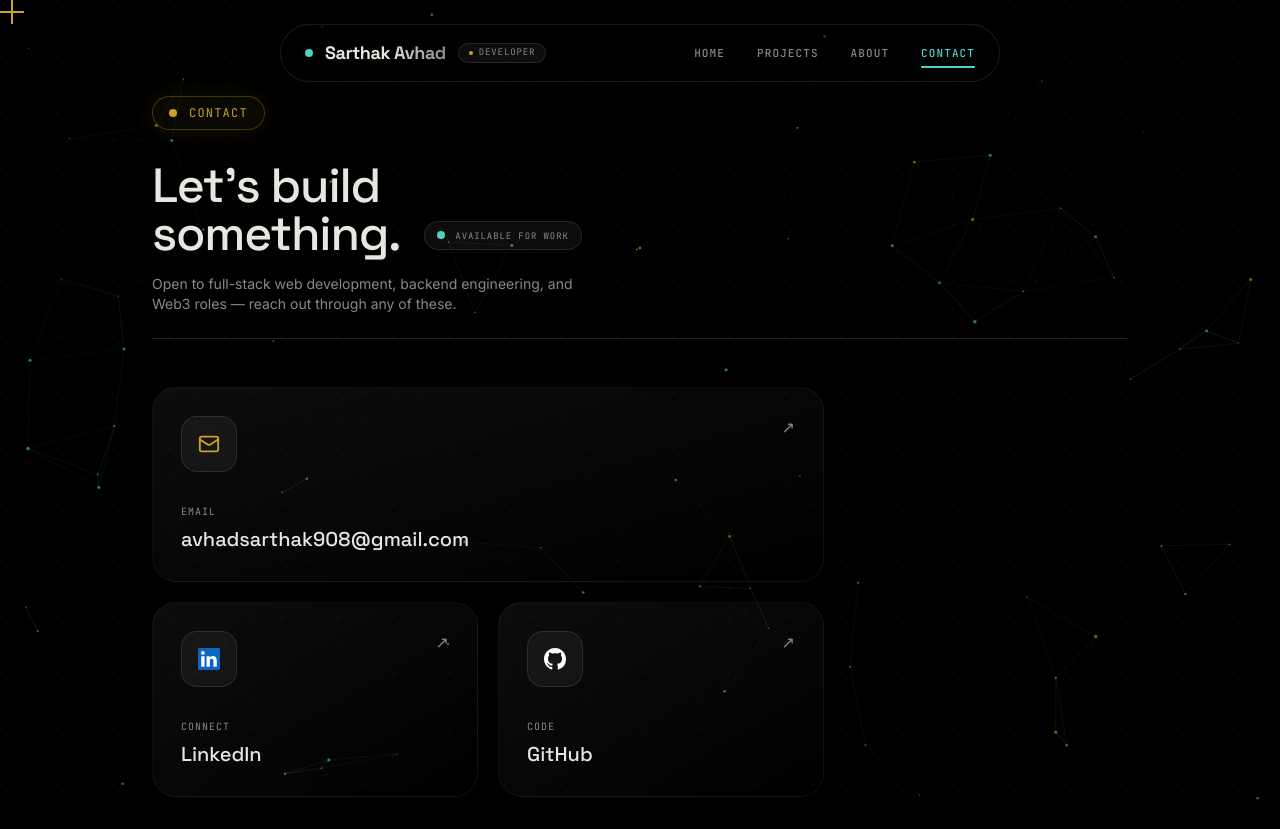
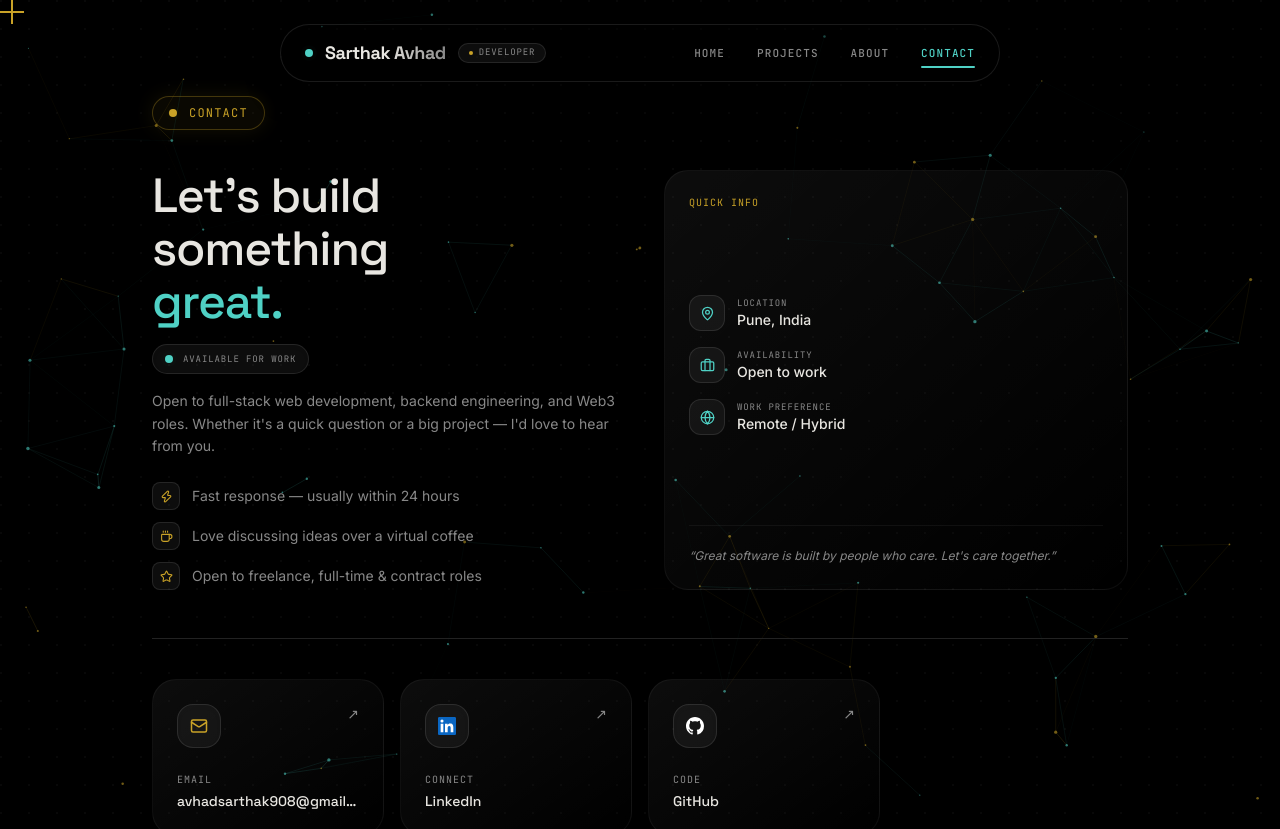
Before and after one commit to sarthakavahd/My-Protfolio, a Next.js app: page /contact in a window 1280 px wide. Shown: the top 829 px of the page. Built offline with nearby package versions, Linux system fonts and the light colour scheme.

Commit message:
feat: restructure contact page with two-column layout filling empty right side

```diff
--- a/app/contact/page.tsx
+++ b/app/contact/page.tsx
@@ -1,7 +1,7 @@
 "use client";
 import { useState } from "react";
 import { motion } from "framer-motion";
-import { Mail, Phone, Check } from "lucide-react";
+import { Mail, Phone, Check, MapPin, Briefcase, Globe, Zap, Coffee, Star } from "lucide-react";
 import { contact } from "@/data/projects";
 
 function GithubIcon({ size = 20 }: { size?: number }) {
@@ -22,19 +22,31 @@ function LinkedinIcon({ size = 20 }: { size?: number }) {
 }
 
 const items = [
-  { icon: Mail,         label: contact.email,   href: `mailto:${contact.email}`,  sublabel: "Email" },
+  { icon: Mail,         label: contact.email,  href: `mailto:${contact.email}`, sublabel: "Email" },
   ...(contact.phone ? [{ icon: Phone, label: contact.phone, href: `tel:${contact.phone}`, sublabel: "Phone" }] : []),
-  { icon: LinkedinIcon, label: "LinkedIn",      href: contact.linkedin,           sublabel: "Connect" },
-  { icon: GithubIcon,   label: "GitHub",        href: contact.github,             sublabel: "Code" },
+  { icon: LinkedinIcon, label: "LinkedIn",     href: contact.linkedin,          sublabel: "Connect" },
+  { icon: GithubIcon,   label: "GitHub",       href: contact.github,            sublabel: "Code" },
 ];
 
-const contactCardVariants = {
-  hidden: { opacity: 0, x: 60, scale: 0.9, filter: "blur(6px)" },
+const cardVariants = {
+  hidden: { opacity: 0, y: 30, scale: 0.95, filter: "blur(6px)" },
   visible: (i: number) => ({
-    opacity: 1, x: 0, scale: 1, filter: "blur(0px)",
-    transition: { duration: 0.7, delay: 0.4 + i * 0.12, ease: [0.22, 1, 0.36, 1] as const }
+    opacity: 1, y: 0, scale: 1, filter: "blur(0px)",
+    transition: { duration: 0.7, delay: 0.5 + i * 0.12, ease: [0.22, 1, 0.36, 1] as const }
   })
 };
+
+const facts = [
+  { icon: MapPin,    label: "Location",        value: "Pune, India" },
+  { icon: Briefcase, label: "Availability",    value: "Open to work" },
+  { icon: Globe,     label: "Work Preference", value: "Remote / Hybrid" },
+];
+
+const highlights = [
+  { icon: Zap,    text: "Fast response — usually within 24 hours" },
+  { icon: Coffee, text: "Love discussing ideas over a virtual coffee" },
+  { icon: Star,   text: "Open to freelance, full-time & contract roles" },
+];
 
 export default function ContactPage() {
   const [copied, setCopied] = useState(false);
@@ -49,32 +61,39 @@ export default function ContactPage() {
 
   return (
     <main className="mx-auto max-w-5xl px-6 py-24">
+
+      {/* Badge */}
       <motion.div
         initial={{ opacity: 0, x: -50, filter: "blur(6px)" }}
         animate={{ opacity: 1, x: 0, filter: "blur(0px)" }}
         transition={{ duration: 0.7, ease: [0.22, 1, 0.36, 1] as const }}
-        className="mb-8 inline-flex items-center gap-3 rounded-full border border-gold/30 bg-gold/5 px-4 py-2 font-mono text-[10px] sm:text-xs uppercase tracking-widest text-gold shadow-[0_0_20px_rgba(201,162,39,0.1)] backdrop-blur-sm"
+        className="mb-10 inline-flex items-center gap-3 rounded-full border border-gold/30 bg-gold/5 px-4 py-2 font-mono text-[10px] sm:text-xs uppercase tracking-widest text-gold shadow-[0_0_20px_rgba(201,162,39,0.1)] backdrop-blur-sm"
       >
         <span className="relative flex h-1.5 w-1.5 sm:h-2 sm:w-2">
-          <span className="animate-ping absolute inline-flex h-full w-full rounded-full bg-gold opacity-75"></span>
-          <span className="relative inline-flex rounded-full h-1.5 w-1.5 sm:h-2 sm:w-2 bg-gold"></span>
+          <span className="animate-ping absolute inline-flex h-full w-full rounded-full bg-gold opacity-75" />
+          <span className="relative inline-flex rounded-full h-1.5 w-1.5 sm:h-2 sm:w-2 bg-gold" />
         </span>
         <span>Contact</span>
       </motion.div>
 
+      {/* TOP — two column: Heading left, Info right */}
+      <div className="grid grid-cols-1 lg:grid-cols-2 gap-12 mb-12">
+
+        {/* LEFT — Heading + description */}
+        <div>
           <motion.div
             initial={{ opacity: 0, y: 40, filter: "blur(10px)" }}
             animate={{ opacity: 1, y: 0, filter: "blur(0px)" }}
             transition={{ duration: 0.8, delay: 0.15, ease: [0.22, 1, 0.36, 1] as const }}
-        className="mb-4 flex flex-col sm:flex-row sm:items-end gap-5 sm:gap-6"
+            className="mb-4 flex flex-col gap-4"
           >
-        <h1 className="font-display text-4xl font-medium text-ink sm:text-5xl tracking-tight">
-          Let&apos;s build <br className="hidden sm:block"/> something.
+            <h1 className="font-display text-4xl font-medium text-ink sm:text-5xl tracking-tight leading-[1.1]">
+              Let&apos;s build<br />something<br /><span className="text-cyan">great.</span>
             </h1>
-        <div className="flex items-center gap-2.5 rounded-full border border-white/10 bg-white/5 px-3 py-1.5 mb-2 w-fit shadow-inner">
+            <div className="flex items-center gap-2.5 rounded-full border border-white/10 bg-white/5 px-3 py-1.5 w-fit shadow-inner">
               <span className="relative flex h-2 w-2">
-            <span className="animate-ping absolute inline-flex h-full w-full rounded-full bg-cyan opacity-75"></span>
-            <span className="relative inline-flex rounded-full h-2 w-2 bg-cyan"></span>
+                <span className="animate-ping absolute inline-flex h-full w-full rounded-full bg-cyan opacity-75" />
+                <span className="relative inline-flex rounded-full h-2 w-2 bg-cyan" />
               </span>
               <span className="font-mono text-[9px] uppercase tracking-widest text-muted mt-0.5">Available for Work</span>
             </div>
@@ -84,22 +103,81 @@ export default function ContactPage() {
             initial={{ opacity: 0, y: 20, filter: "blur(4px)" }}
             animate={{ opacity: 1, y: 0, filter: "blur(0px)" }}
             transition={{ duration: 0.6, delay: 0.3, ease: [0.22, 1, 0.36, 1] as const }}
-        className="mb-6 max-w-md text-sm text-muted"
+            className="text-sm text-muted leading-relaxed"
           >
-        Open to full-stack web development, backend engineering, and Web3 roles —
-        reach out through any of these.
+            Open to full-stack web development, backend engineering, and Web3 roles. Whether it&apos;s a quick question or a big project — I&apos;d love to hear from you.
           </motion.p>
 
-      {/* Separator — grows from left */}
+          {/* Highlights */}
+          <div className="mt-6 flex flex-col gap-3">
+            {highlights.map((h, i) => (
+              <motion.div
+                key={h.text}
+                initial={{ opacity: 0, x: -20 }}
+                animate={{ opacity: 1, x: 0 }}
+                transition={{ duration: 0.5, delay: 0.4 + i * 0.1, ease: [0.22, 1, 0.36, 1] as const }}
+                className="flex items-center gap-3"
+              >
+                <div className="flex h-7 w-7 shrink-0 items-center justify-center rounded-lg bg-white/5 border border-white/10">
+                  <h.icon size={13} className="text-gold" />
+                </div>
+                <p className="text-sm text-muted">{h.text}</p>
+              </motion.div>
+            ))}
+          </div>
+        </div>
+
+        {/* RIGHT — Quick Info */}
+        <motion.div
+          initial={{ opacity: 0, x: 40, filter: "blur(8px)" }}
+          animate={{ opacity: 1, x: 0, filter: "blur(0px)" }}
+          transition={{ duration: 0.8, delay: 0.35, ease: [0.22, 1, 0.36, 1] as const }}
+          className="flex flex-col justify-between gap-5"
+        >
+          {/* Info card */}
+          <div className="rounded-3xl border border-white/5 bg-gradient-to-br from-white/5 to-transparent p-6 backdrop-blur-xl h-full flex flex-col justify-between">
+            <p className="mb-5 font-mono text-[10px] uppercase tracking-widest text-gold">Quick Info</p>
+            <div className="flex flex-col gap-4 flex-1 justify-center">
+              {facts.map((fact, i) => (
+                <motion.div
+                  key={fact.label}
+                  initial={{ opacity: 0, y: 10 }}
+                  animate={{ opacity: 1, y: 0 }}
+                  transition={{ delay: 0.5 + i * 0.1, ease: [0.22, 1, 0.36, 1] as const }}
+                  className="flex items-center gap-3"
+                >
+                  <div className="flex h-9 w-9 shrink-0 items-center justify-center rounded-xl bg-white/5 border border-white/10">
+                    <fact.icon size={15} className="text-cyan" />
+                  </div>
+                  <div>
+                    <p className="font-mono text-[9px] uppercase tracking-widest text-muted">{fact.label}</p>
+                    <p className="text-sm font-medium text-ink">{fact.value}</p>
+                  </div>
+                </motion.div>
+              ))}
+            </div>
+
+            {/* Decorative bottom quote */}
+            <div className="mt-6 pt-5 border-t border-white/5">
+              <p className="text-xs text-muted italic leading-relaxed">
+                &ldquo;Great software is built by people who care. Let&apos;s care together.&rdquo;
+              </p>
+            </div>
+          </div>
+        </motion.div>
+      </div>
+
+      {/* Separator */}
       <motion.div
         initial={{ scaleX: 0 }}
         animate={{ scaleX: 1 }}
         transition={{ duration: 0.7, delay: 0.35, ease: [0.22, 1, 0.36, 1] as const }}
-        className="mb-12 border-b border-border"
+        className="mb-10 border-b border-border"
         style={{ transformOrigin: "left" }}
       />
 
-      <div className="grid grid-cols-1 sm:grid-cols-2 gap-5 max-w-2xl">
+      {/* BOTTOM — Contact cards full width */}
+      <div className="grid grid-cols-1 sm:grid-cols-2 lg:grid-cols-4 gap-4">
         {items.map((item, i) => (
           <motion.a
             key={item.sublabel}
@@ -110,36 +188,32 @@ export default function ContactPage() {
             custom={i}
             initial="hidden"
             animate="visible"
-            variants={contactCardVariants}
-            className={`cursor-pointer focus-ring group relative flex flex-col justify-between overflow-hidden rounded-3xl border border-white/5 bg-gradient-to-br from-white/5 to-transparent p-7 backdrop-blur-xl transition-all duration-500 hover:-translate-y-1 hover:border-cyan/30 hover:shadow-[0_0_40px_rgba(79,209,197,0.15)] ${
-              item.sublabel === 'Email' ? 'sm:col-span-2' : 'sm:col-span-1'
-            }`}
+            variants={cardVariants}
+            className="cursor-pointer focus-ring group relative flex flex-col justify-between overflow-hidden rounded-3xl border border-white/5 bg-gradient-to-br from-white/5 to-transparent p-6 backdrop-blur-xl transition-all duration-500 hover:-translate-y-1 hover:border-cyan/30 hover:shadow-[0_0_40px_rgba(79,209,197,0.15)]"
           >
-            {/* Animated Shine Sweep */}
             <div className="absolute inset-0 bg-gradient-to-r from-transparent via-white/10 to-transparent -translate-x-[150%] skew-x-[-45deg] transition-all duration-700 group-hover:translate-x-[150%]" />
-
-            <div className="mb-8 flex items-start justify-between relative z-10">
-              <div className="flex h-14 w-14 items-center justify-center rounded-2xl bg-white/5 shadow-inner border border-white/10 transition-all duration-500 group-hover:bg-cyan/10 group-hover:border-cyan/30 group-hover:scale-110 group-hover:rotate-3">
+            <div className="mb-6 flex items-start justify-between relative z-10">
+              <div className="flex h-11 w-11 items-center justify-center rounded-2xl bg-white/5 shadow-inner border border-white/10 transition-all duration-500 group-hover:bg-cyan/10 group-hover:border-cyan/30 group-hover:scale-110 group-hover:rotate-3">
                 {item.sublabel === "Email" && copied ? (
-                  <Check size={22} className="text-cyan transition-colors duration-500" />
+                  <Check size={18} className="text-cyan" />
                 ) : (
-                  <item.icon size={22} className="text-gold transition-colors duration-500 group-hover:text-cyan" />
+                  <item.icon size={18} className="text-gold transition-colors duration-500 group-hover:text-cyan" />
                 )}
               </div>
-              <span className="font-mono text-muted transition-transform duration-300 group-hover:translate-x-1 group-hover:-translate-y-1 group-hover:text-cyan">
-                {item.sublabel === "Email" && copied ? "Copied!" : "↗"}
+              <span className="font-mono text-sm text-muted transition-transform duration-300 group-hover:translate-x-1 group-hover:-translate-y-1 group-hover:text-cyan">
+                {item.sublabel === "Email" && copied ? "✓" : "↗"}
               </span>
             </div>
-
             <div className="relative z-10">
-              <p className="mb-1.5 font-mono text-[10px] uppercase tracking-widest text-muted">{item.sublabel}</p>
-              <p className="font-display text-lg sm:text-xl font-medium text-ink transition-colors duration-300 group-hover:text-cyan truncate">
+              <p className="mb-1 font-mono text-[10px] uppercase tracking-widest text-muted">{item.sublabel}</p>
+              <p className="font-display text-sm font-medium text-ink transition-colors duration-300 group-hover:text-cyan truncate">
                 {item.label}
               </p>
             </div>
           </motion.a>
         ))}
       </div>
+
     </main>
   );
 }
```
Lines whose indentation alone changed are shown as unchanged.
